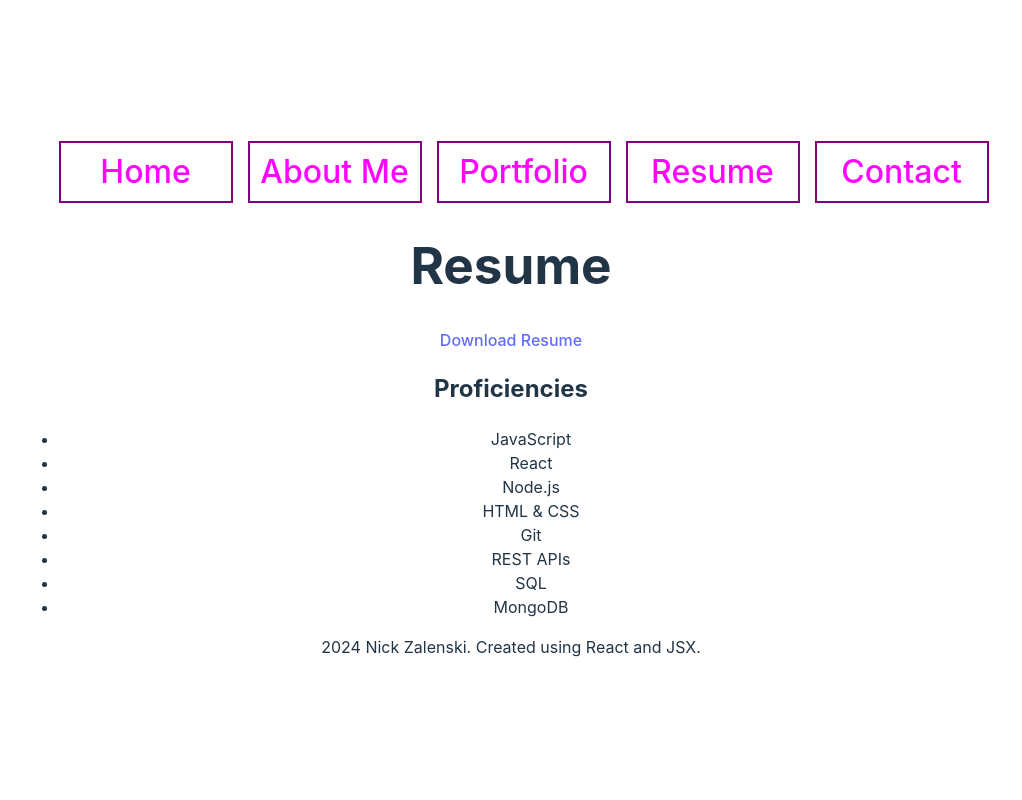
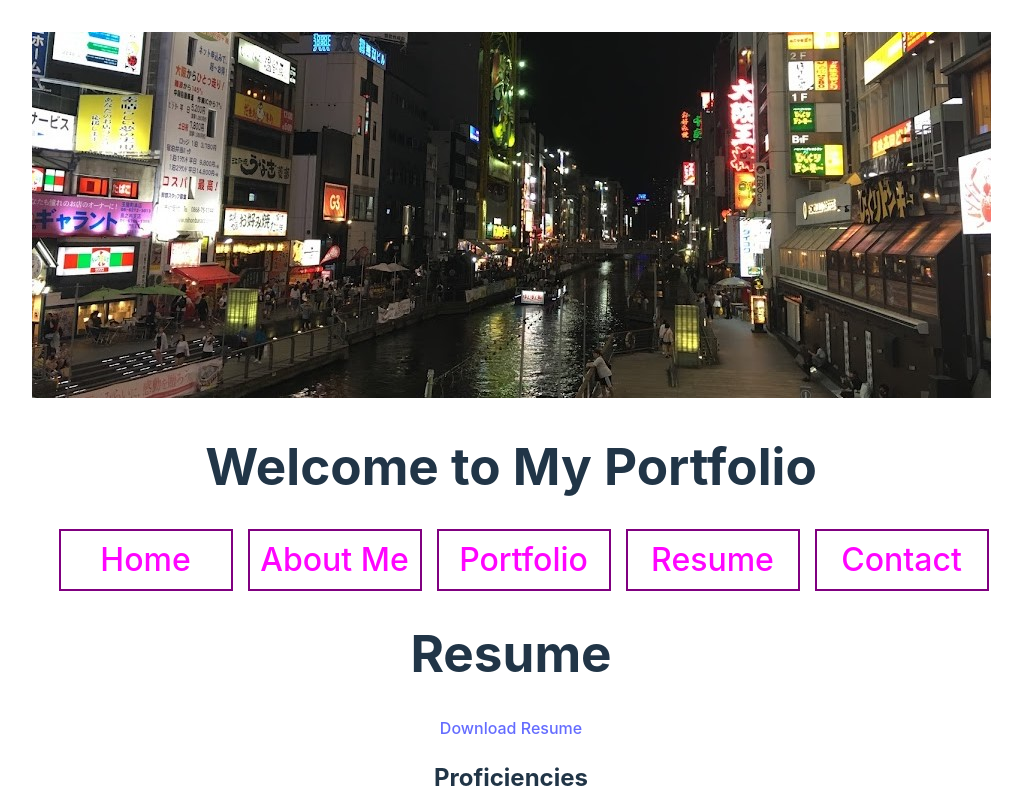
Before and after one commit to ElBoyTM/React-Portfolio, a React (Vite) app in the folder Develop/: page /Resume in a window 1280 px wide. Shown: the top 800 px of the page, without its empty margins (129-1151 px from the left). Built offline with nearby package versions, Linux system fonts and the light colour scheme.

Commit message:
added photo for header

```diff
--- a/Develop/src/App.jsx
+++ b/Develop/src/App.jsx
@@ -1,4 +1,5 @@
 import { Outlet } from 'react-router-dom';
+import Header from './components/Header';
 import Nav from './components/NavTabs';
 import Footer from './components/Footer';
 import './App.css';
@@ -6,6 +7,7 @@ import './App.css';
 function App() {
   return (
     <>
+      <Header />
       <Nav />
       <main className="mx-3">
         <Outlet />
--- a/Develop/src/components/Header.jsx
+++ b/Develop/src/components/Header.jsx
@@ -0,0 +1,11 @@
+// import './Header.css';
+import logo from '../assets/IMG_0323.jpg';
+
+export default function Header() {
+    return (
+        <header className="header">
+            <img src={logo} alt="Logo" className="header-logo" />
+            <h1 className="header-title">Welcome to My Portfolio</h1>
+        </header>
+    );
+};
```
